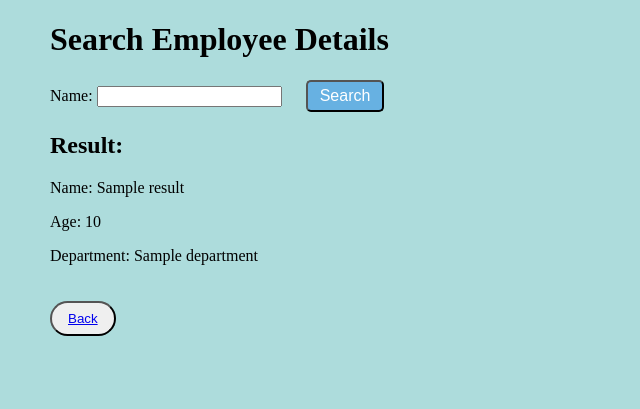
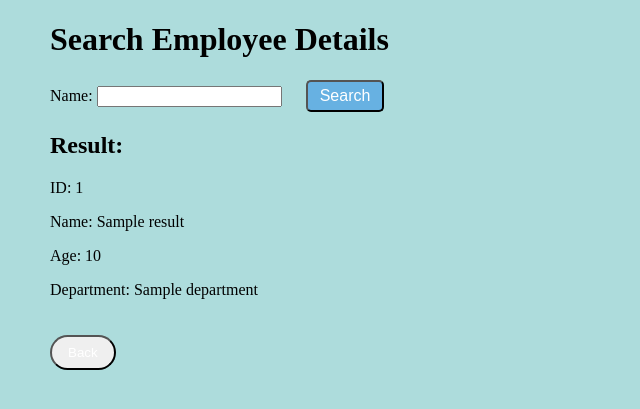
Before and after one commit to Arishraaj/Employee-Database, a Flask app: template templates/search.html in a window 1280 px wide. Shown: the top 409 px of the page, without its empty margins (0-640 px from the left). Run offline with Flask 3, Linux system fonts and the light colour scheme; the template is opened without the code that fills it: most values are stand-ins (such as "Sample title", 1, 10 or a date in 2020); some libraries are stand-ins or nearby versions.

Commit message:
Update search.html

```diff
--- a/templates/search.html
+++ b/templates/search.html
@@ -17,11 +17,12 @@
             <p>Name not present in the database.</p>
         {% else %}
             <h2>Result:</h2>
+            <p>ID: {{ result['Id'] }}</p>
             <p>Name: {{ result['Name'] }}</p>
             <p>Age: {{ result['Age'] }}</p>
             <p>Department: {{ result['Department'] }}</p>
         {% endif %}
     {% endif %}
-    <button class="my_button" type="button"><a href="{{url_for('home')}}">Back</a></button>
+    <a href="{{url_for('home')}}"><button class="my_button" type="button">Back</button></a>
 </body>
 </html>
```
